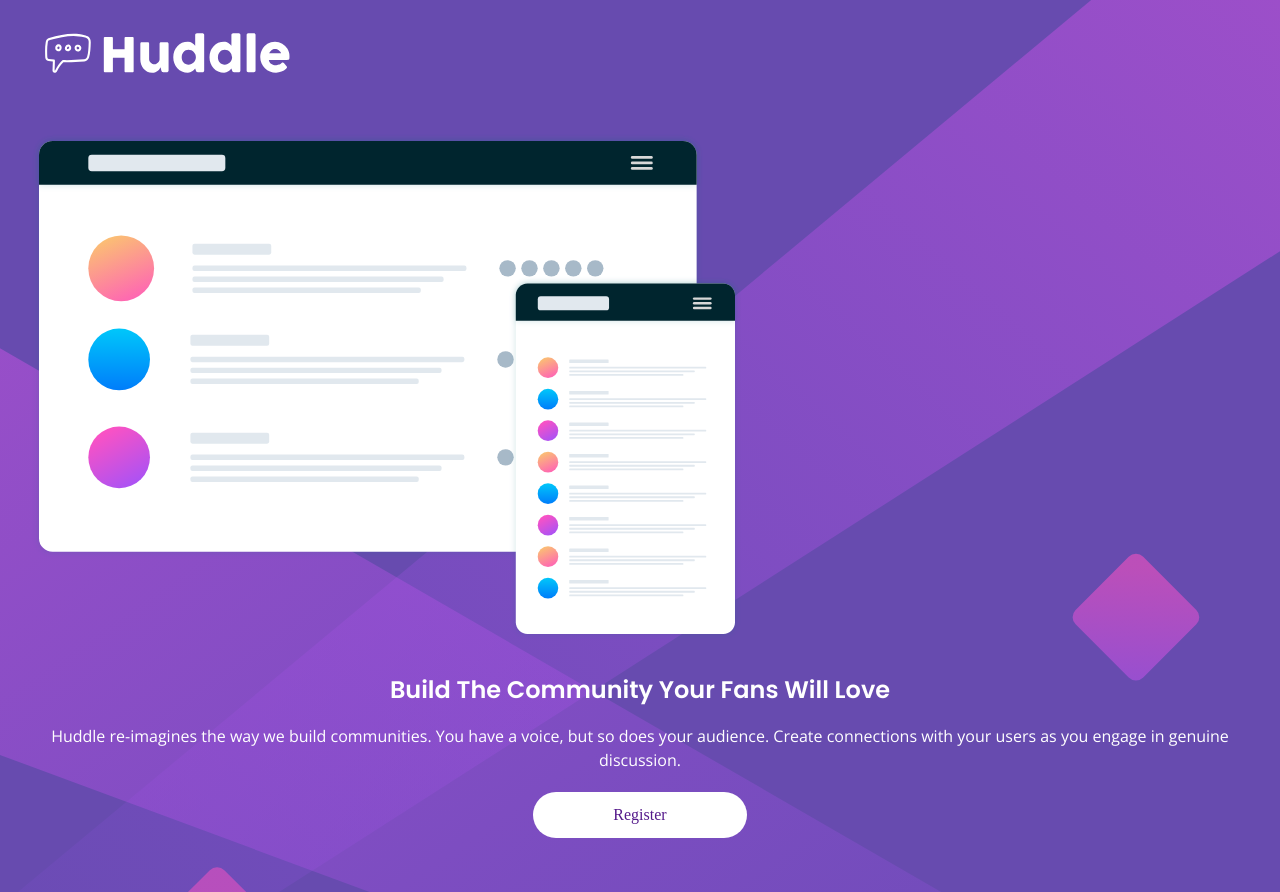
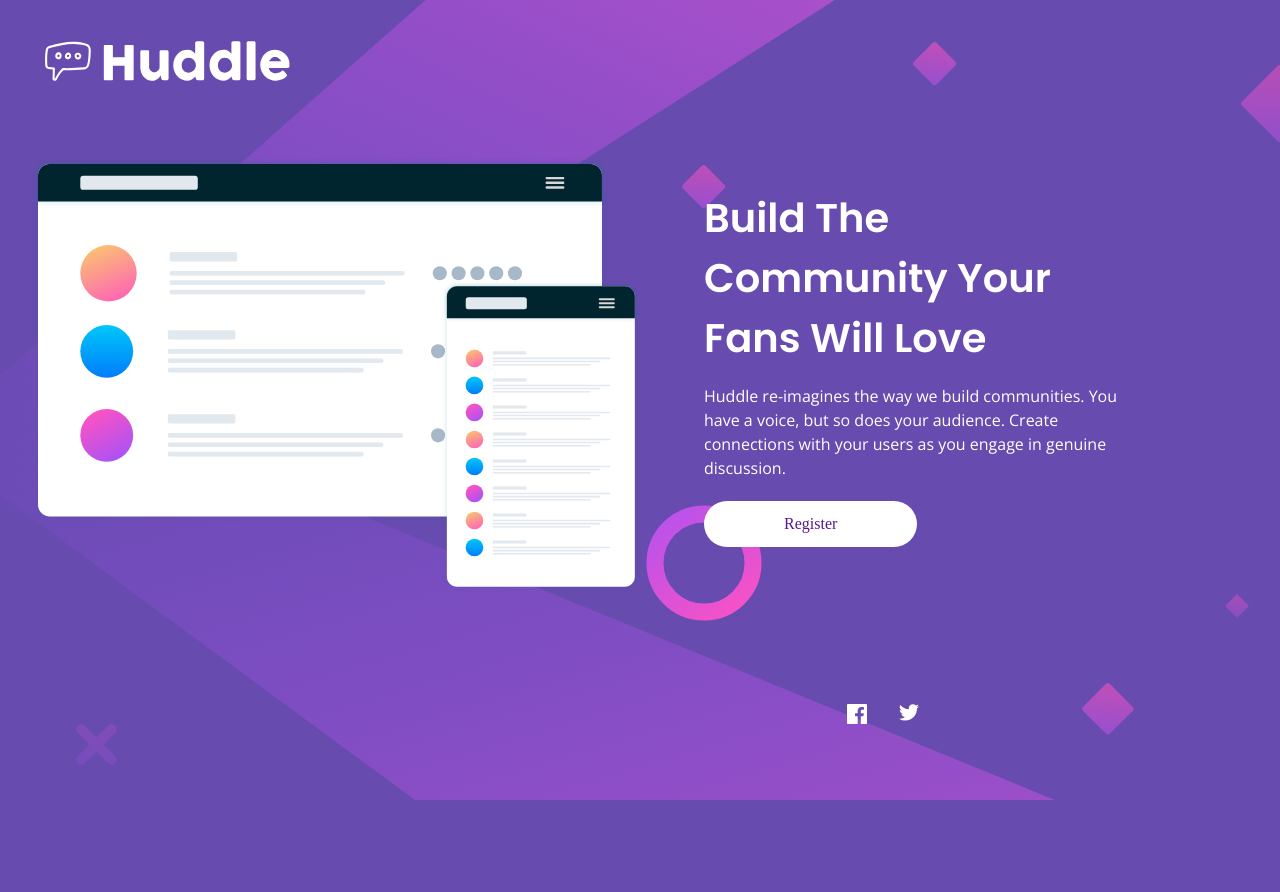
Before and after one commit to sclingan/new-huddle-landing-page, a React (Vite) app: page / in a window 1280 px wide. After the commit the page ends 804 px from the top, so only its background shows below. Built offline with nearby package versions, Linux system fonts and the light colour scheme.

Commit message:
Adding basic desktop layout

```diff
--- a/src/App.css
+++ b/src/App.css
@@ -59,26 +59,26 @@
   body {
     display: flex;
     flex-direction: column;
-    justify-content: center;
-    align-items: center;
     text-align: center;
     background-image: url('../public//images/bg-mobile.svg');
     background-repeat: no-repeat;
-    background-size: cover;
+    background-size: contain;
     background-color: var(--primary-violet);
     color: hsl(0, 0%, 100%);
     padding-inline: 2rem;
-    margin-top: 2rem;
   }
 
   .logo {
     max-width: 50%;
-    padding-block: 3rem;
+    padding-block: 2rem;
+  }
+
+  .mockup {
+    padding-block: 2rem;
   }
 
   h2 {
     font-family: var(--headings-ff);
-    padding-top: 2rem;
   }
 
   p {
@@ -87,7 +87,7 @@
     padding-bottom: 2rem;
   }
 
-  a {
+  .register {
     background-color: hsl(0, 0%, 100%);
     text-decoration: none;
     border-radius: 2rem;
@@ -105,5 +105,49 @@
   }
 
   nav {
+    display: flex;
+    flex-direction: row;
+    justify-content: center;
+    gap: 2rem;
+    margin-block: 3rem;
+  }
+
+  @media (min-width: 56.25rem) {
+
+    body {
+      display: flex;
+      justify-content: center;
+      background-image: url('../public/images/bg-desktop.svg');
+      background-repeat: no-repeat;
+      background-size: cover;
+    }
+
+    .container {
+      display: grid;
+      grid-template-columns: 50% 40%;
+    }
+
+    header {
+      grid-column: 1/1;
+      grid-row: 1/2;
+    }
+
+    main {
+      grid-column: 2/3;
+      grid-row: 1/2;
+      margin-top: 12rem;
+      margin-left: 4rem;
+      text-align: left;
+    }
+
+    h2 {
+      font-size: 2.5rem;
+    }
+
+    footer {
+      grid-column: 2/3;
+      grid-row: 2/2;
+    }
+
 
   }
--- a/src/App.tsx
+++ b/src/App.tsx
@@ -1,5 +1,7 @@
 import logo from '../public/images/logo.svg'
 import mockup from '../public/images/illustration-mockups.svg'
+import facebook from '../public/images/icon-facebook.svg'
+import twitter from '../public/images/icon-twitter.svg'
 import './App.css'
 
 function App() {
@@ -7,8 +9,9 @@ function App() {
   return (
     <div className='container'>
       <header>
+        {/* <h1 className='sr-only'>Huddle landing page</h1> */}
          <img className='logo' src={logo} alt=""></img>
-         <img src={mockup} alt=""></img>
+         <img className='mockup' src={mockup} alt=""></img>
       </header>
       <main>
         <h2>Build The Community Your Fans Will Love</h2>
@@ -16,11 +19,12 @@ function App() {
           Huddle re-imagines the way we build communities. You have a voice, but so does your audience.
           Create connections with your users as you engage in genuine discussion.
         </p>
-        <a href="">Register</a>
+        <a className="register" href="">Register</a>
         </main>
         <footer>
          <nav>
-
+            <a href=""><img src={facebook} alt=""></img></a>
+            <a href=""><img src={twitter} alt=""></img></a>
          </nav>
         </footer>
     </div>
```
Also changed, not shown: public/images/icon-facebook.svg (added), public/images/icon-twitter.svg (added).
